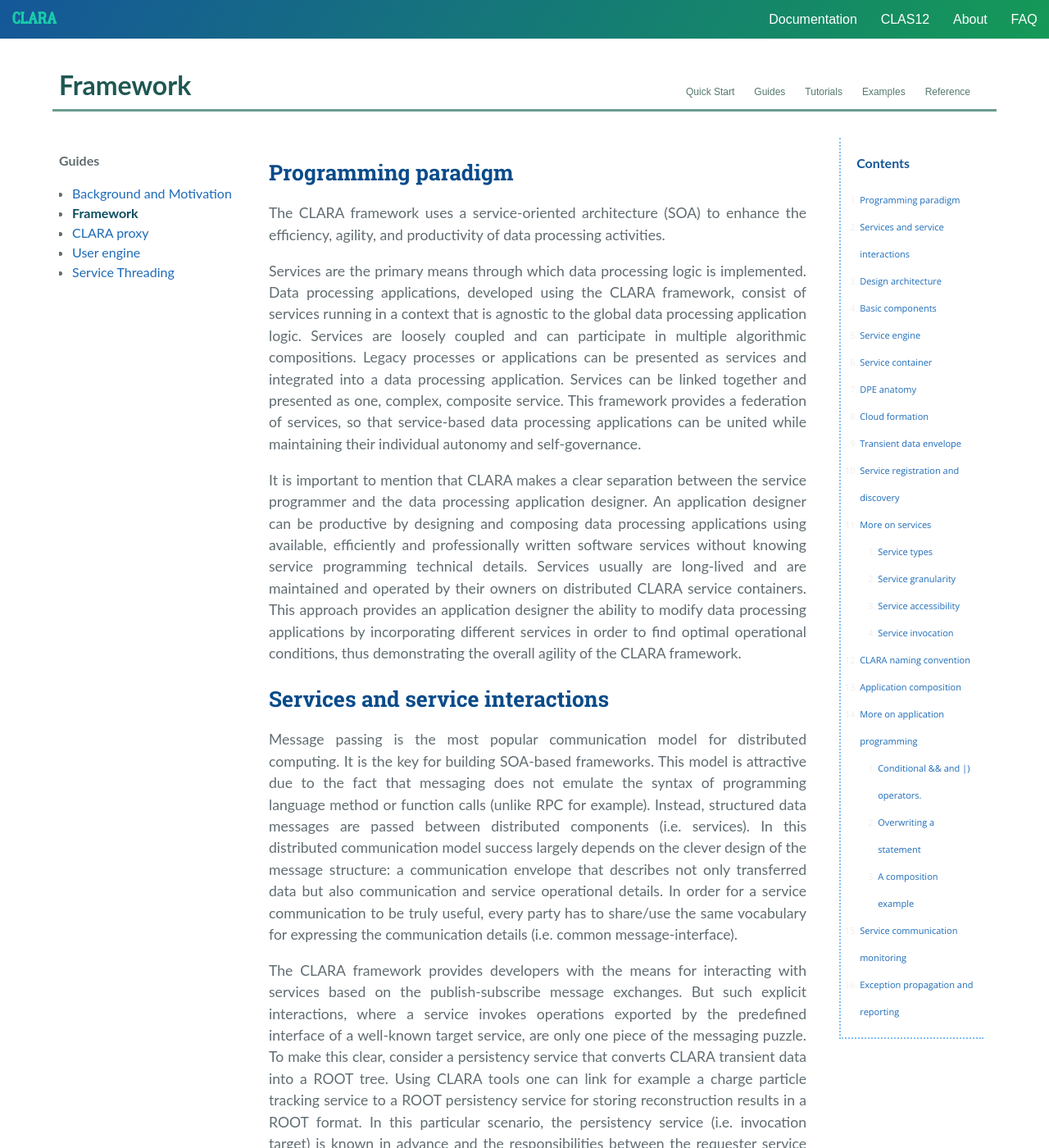
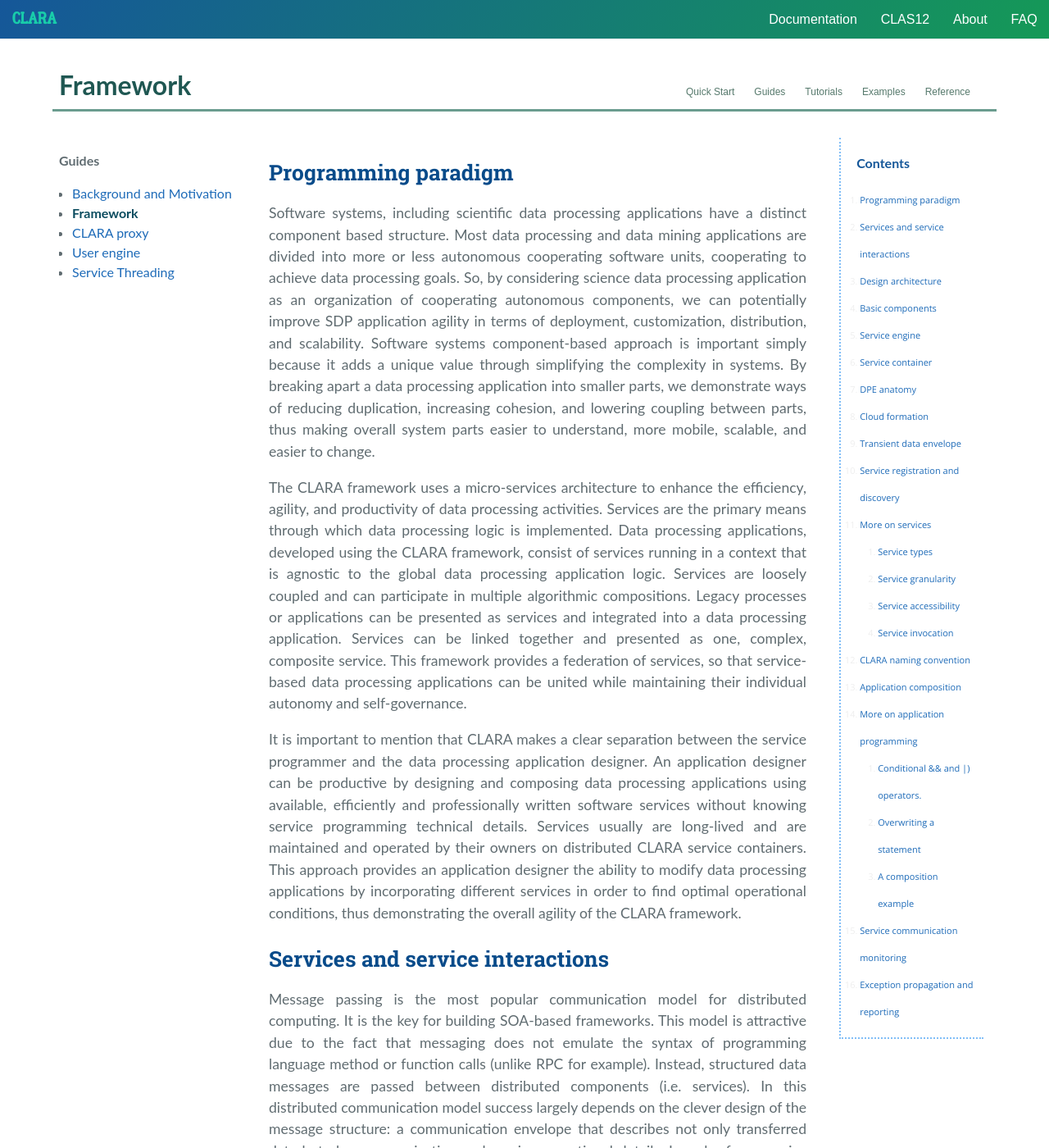
Before and after one commit to JeffersonLab/clara-docs, a Jekyll site: the page built from docs/guides/framework.md, in a window 1280 px wide and 1400 px high. Shown: the whole window at 82% size. Built offline with Jekyll 4.4.1, drawn with Linux system fonts in a browser that asks for light colours; nearby versions of some CDN libraries.

Commit message:
add more text

```diff
--- a/docs/guides/framework.md
+++ b/docs/guides/framework.md
@@ -5,9 +5,20 @@ title: Framework
 
 ## Programming paradigm
 
-The CLARA framework uses a service-oriented architecture (SOA)
+Software systems, including scientific data processing applications have a distinct
+component based structure. Most data processing and data mining applications are divided
+into more or less autonomous cooperating software units, cooperating to achieve data processing
+goals. So, by considering science data processing application as an organization of cooperating
+autonomous components, we can potentially improve SDP application agility in terms of deployment,
+customization, distribution, and scalability.
+Software systems component-based approach is important simply because it adds a unique
+value through simplifying the complexity in systems. By breaking apart a data processing
+application into smaller parts, we demonstrate ways of reducing duplication, increasing
+cohesion, and lowering coupling between parts, thus making overall system parts easier to
+understand, more mobile, scalable, and easier to change.
+
+The CLARA framework uses a micro-services architecture
 to enhance the efficiency, agility, and productivity of data processing activities.
-
 Services are the primary means through which data processing logic is implemented.
 Data processing applications, developed using the CLARA framework,
 consist of services running in a context that is agnostic
```
Also changed, not shown: docs/about.md (+15 -0 lines), docs/clas/data-processing.md (+27 -0 lines), docs/clas/installation.md (+6 -2 lines), 1 other file.
